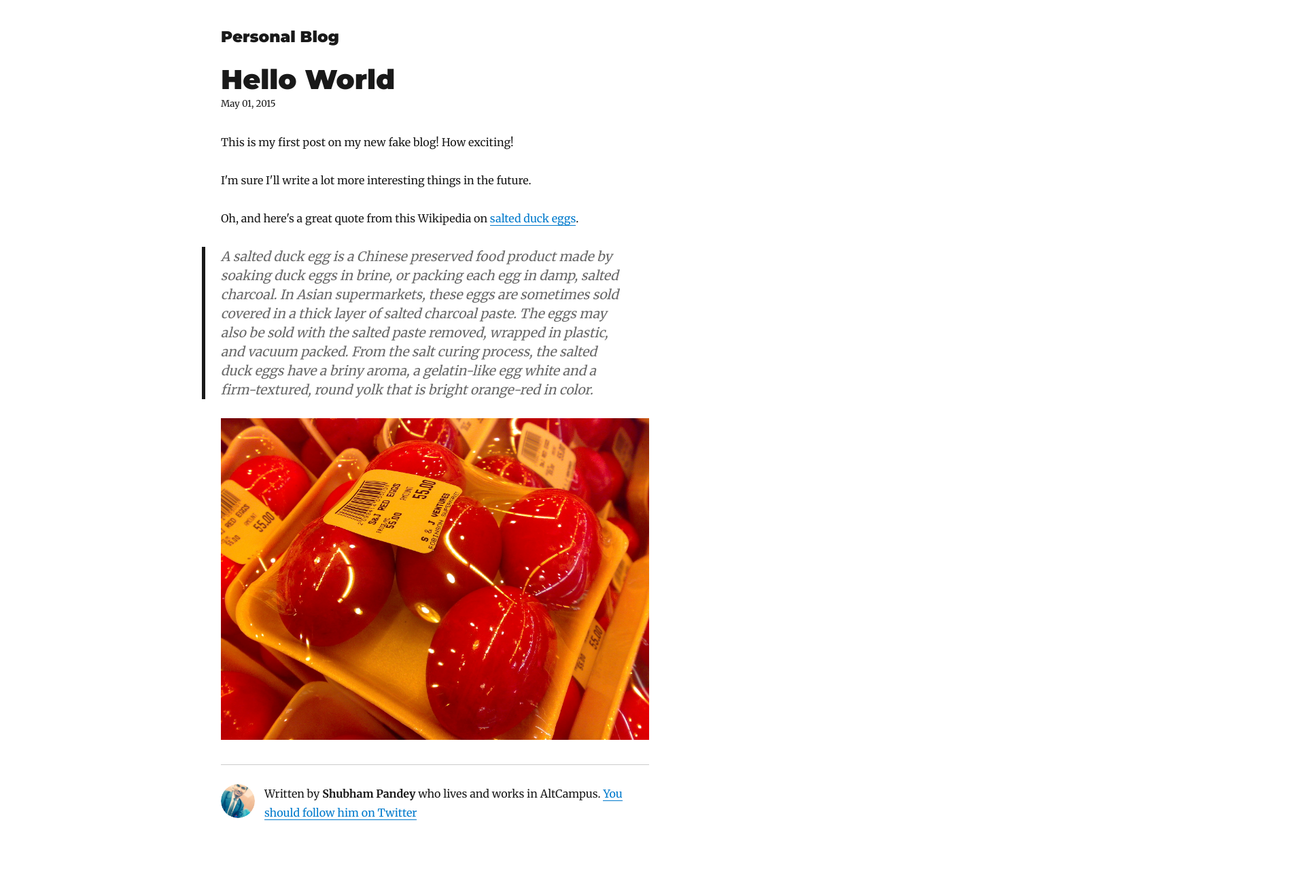
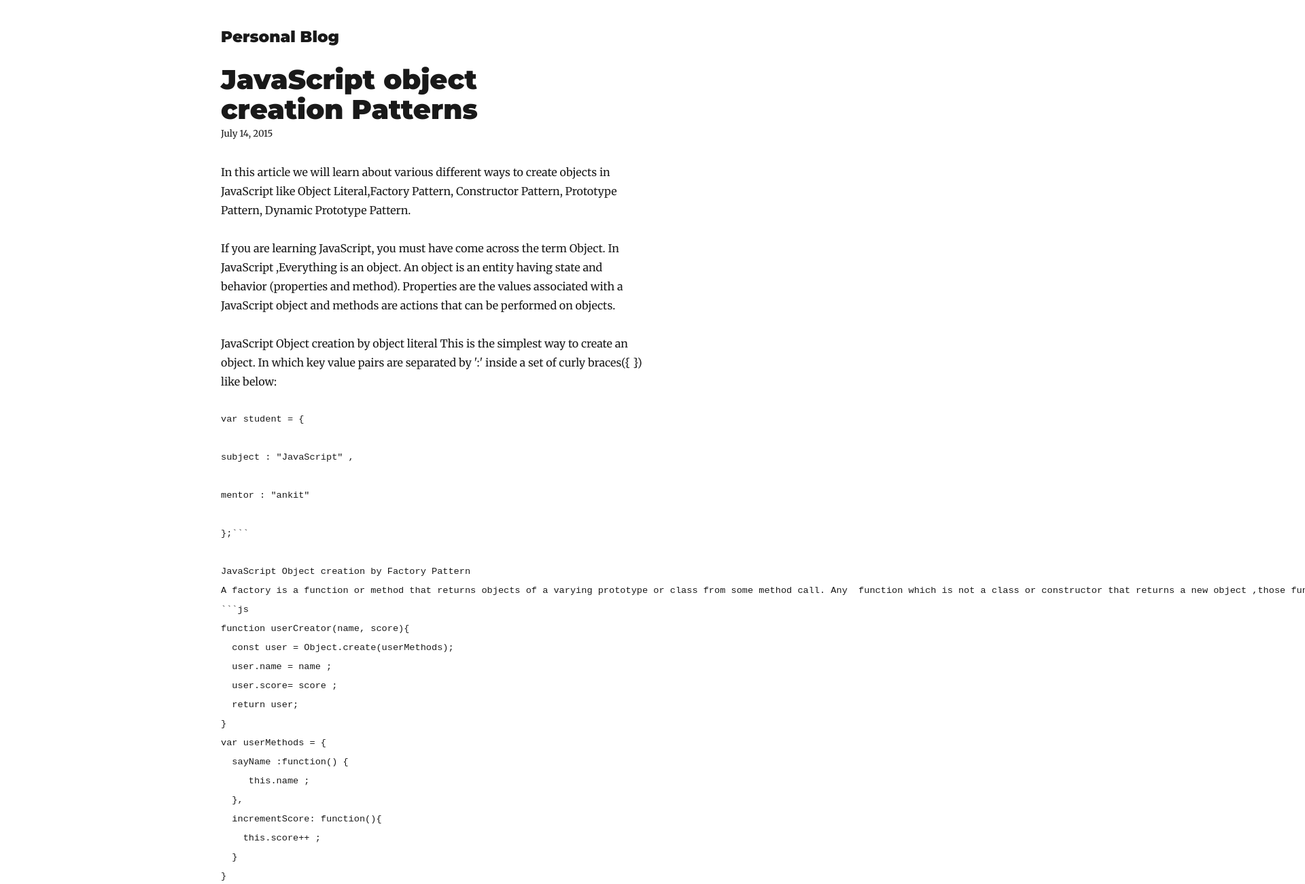
Before and after one commit to imcontrive/gatsbyjs, a Gatsby site: page /hello-world/ in a window 1280 px wide. Shown: the top 1300 px of the page at 68% size, 1920 px wide, since content can reach past the window. Built offline with nearby package versions, Linux system fonts and the light colour scheme; Gatsby itself is replaced by a stand-in of ours; some packages are replaced by stand-ins of ours; code samples lack their colours.

Commit message:
create Post for JavaScript object creation Patterns

````diff
--- a/content/blog/hello-world/index.md
+++ b/content/blog/hello-world/index.md
@@ -1,21 +1,45 @@
 ---
-title: Hello World
-date: "2015-05-01T22:12:03.284Z"
+title: JavaScript object creation Patterns
+date: "2015-07-14T22:12:03.284Z"
 ---
+In this article we will learn about various different ways to create objects in JavaScript like Object Literal,Factory Pattern, Constructor Pattern, Prototype Pattern, Dynamic Prototype Pattern.
 
-This is my first post on my new fake blog! How exciting!
+<!-- Oh, and here's a great quote from this Wikipedia on
+[salted duck eggs](http://en.wikipedia.org/wiki/Salted_duck_egg). -->
 
-I'm sure I'll write a lot more interesting things in the future.
+If you are learning JavaScript, you must have come across the term Object.
+In JavaScript ,Everything is an object. An object is an entity having state and behavior (properties and method). Properties are the values associated with a JavaScript object and methods are actions that can be performed on objects.
 
-Oh, and here's a great quote from this Wikipedia on
-[salted duck eggs](http://en.wikipedia.org/wiki/Salted_duck_egg).
 
-> A salted duck egg is a Chinese preserved food product made by soaking duck
-> eggs in brine, or packing each egg in damp, salted charcoal. In Asian
-> supermarkets, these eggs are sometimes sold covered in a thick layer of salted
-> charcoal paste. The eggs may also be sold with the salted paste removed,
-> wrapped in plastic, and vacuum packed. From the salt curing process, the
-> salted duck eggs have a briny aroma, a gelatin-like egg white and a
-> firm-textured, round yolk that is bright orange-red in color.
+JavaScript Object creation by object literal
+This is the simplest way to create an object. In which key value pairs are separated by ':' inside a set of curly braces({ }) like below:
+``` js
+var student = {
 
-![Chinese Salty Egg](./salty_egg.jpg)
+subject : "JavaScript" ,
+
+mentor : "ankit"
+
+};```
+
+JavaScript Object creation by Factory Pattern
+A factory is a function or method that returns objects of a varying prototype or class from some method call. Any  function which is not a class or constructor that returns a new object ,those functions are Factory Function.
+```js
+function userCreator(name, score){
+  const user = Object.create(userMethods);
+  user.name = name ;
+  user.score= score ;
+  return user;
+}
+var userMethods = {
+  sayName :function() {
+     this.name ;
+  },
+  incrementScore: function(){
+    this.score++ ;
+  }
+}
+var user1 = userCreator("ankit",95);
+//{name: "ankit", score: 95}```
+
+will be completed soon....
````
